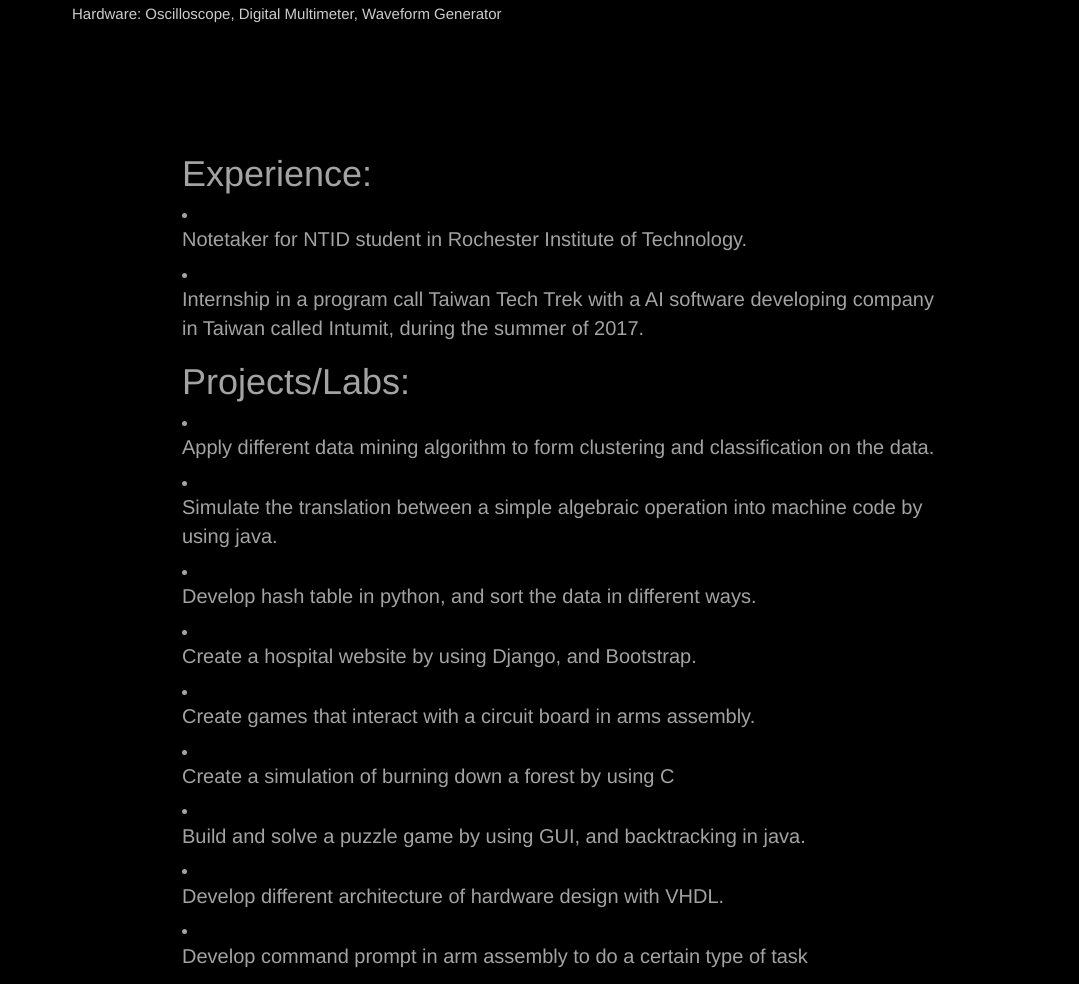
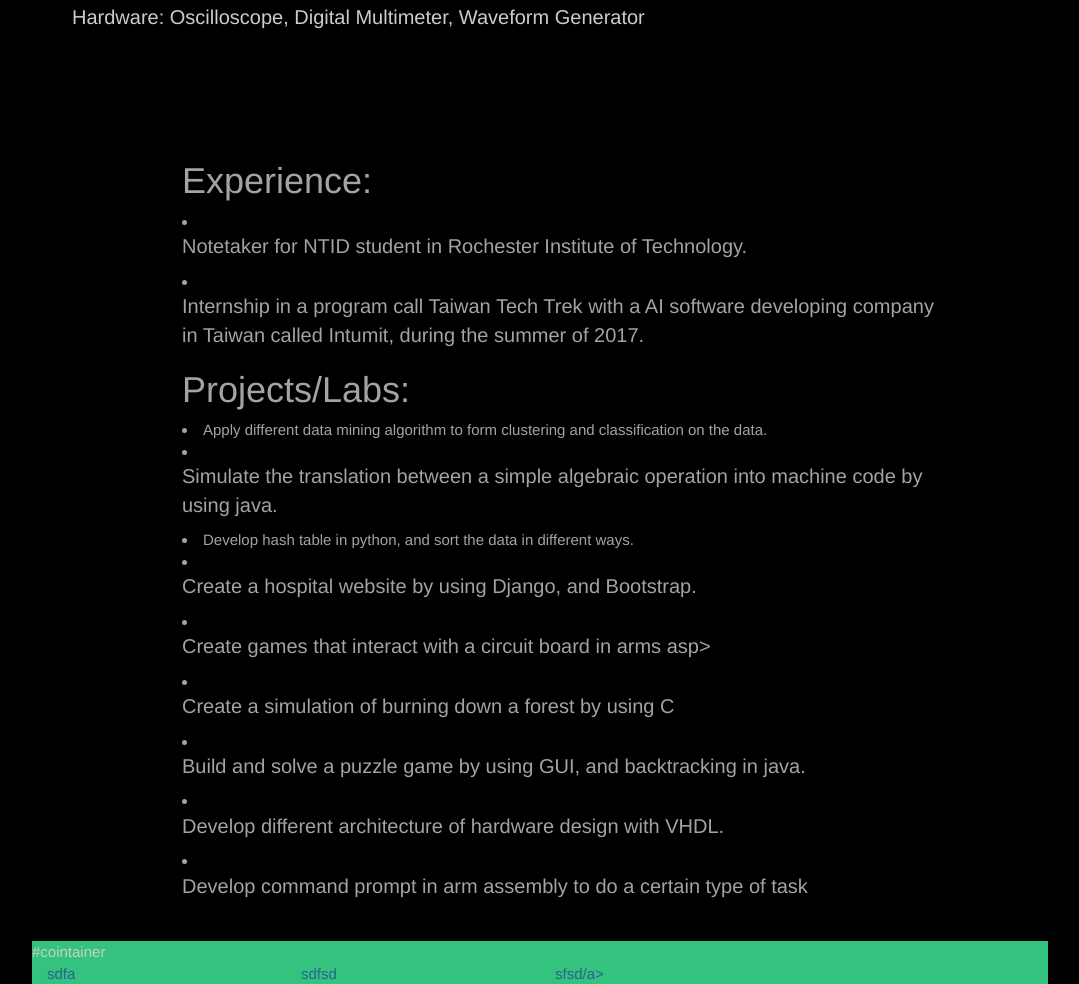
Before and after one commit to IsSnowing/IsSnowing.github.io, a plain HTML site: page index.html in a window 1280 px wide. Shown: the part 3157-4141 px from the top of the page, without its empty margins (118-1197 px from the left). Drawn offline with nearby package versions, Linux system fonts and the light colour scheme.

Commit message:
update code section on the web

```diff
--- a/index.html
+++ b/index.html
@@ -135,7 +135,7 @@
   <li><p>Foreign Languages: Fluent in Mandarin Chinese </p></li>
   <li><p>Framework: Django</p></li>
   <li><p>Software: Unity, Photoshop, Altera Quartus, ModelSim, and CAD</p></li>
-  <li> Hardware: Oscilloscope, Digital Multimeter, Waveform Generator</li>
+  <li> <p>Hardware: Oscilloscope, Digital Multimeter, Waveform Generator</p></li>
   </ul>
 </div>
 </div>
@@ -150,17 +150,34 @@
 </div>
 <h1 id = >Projects/Labs:</h1>
 <div>
-  <li><p>Apply different data mining algorithm to form clustering and classification on the data.  </p></li>
+  <li>Apply different data mining algorithm to form clustering and classification on the data.</li>
   <li><p>Simulate the translation between a simple algebraic operation into machine code by using java.</p></li>
-  <li><p>Develop hash table in python, and sort the data in different ways.</p></li>
+  <li>Develop hash table in python, and sort the data in different ways.</li>
   <li><p>Create a hospital website by using Django, and Bootstrap.</p></li>
-  <li><p>Create games that interact with a circuit board in arms assembly.</p></li>
+  <li><p>Create games that interact with a circuit board in arms asp></li>
   <li><p>Create a simulation of  burning down a forest by using C</p></li>
   <li><p> Build and solve a puzzle game by using GUI, and backtracking in java. </p></li>
   <li><p>Develop different architecture of hardware design with VHDL. </p></li>
   <li><p>Develop command prompt in arm assembly to do a certain type of task</p></li>
 </div>
 </div>
+
+<footer >
+  #cointainer
+<div class="row container-fluid">
+    <div class="col-sm-3">
+      <a href="">sdfa</a>
+    </div>
+    <div class="col-sm-3" >
+        <a href="">sdfsd</a>
+    </div>
+    <div class="col-sm-3" >
+      <a href="">sfsd/a>
+    </div>
+
+</div>
+
+</footer>
 
 <script>
 //var x = 0;
--- a/style.css
+++ b/style.css
@@ -39,6 +39,10 @@ body{
   padding: 100px 100px 0px 100px;
 
   opacity: 0.8;
+}
+
+footer{
+  background-color: #42f49e;
 }
 
 .headerDiv{
```
